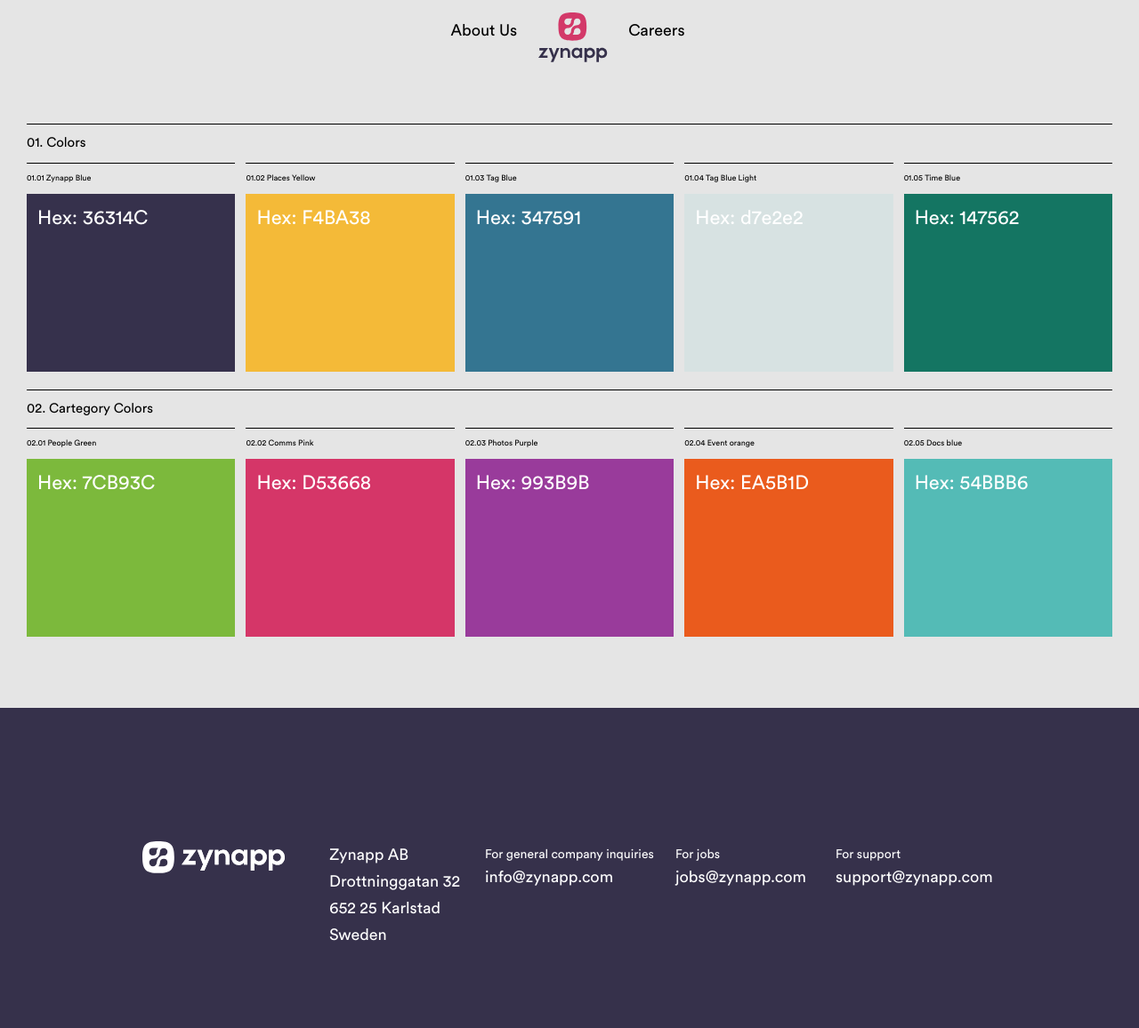
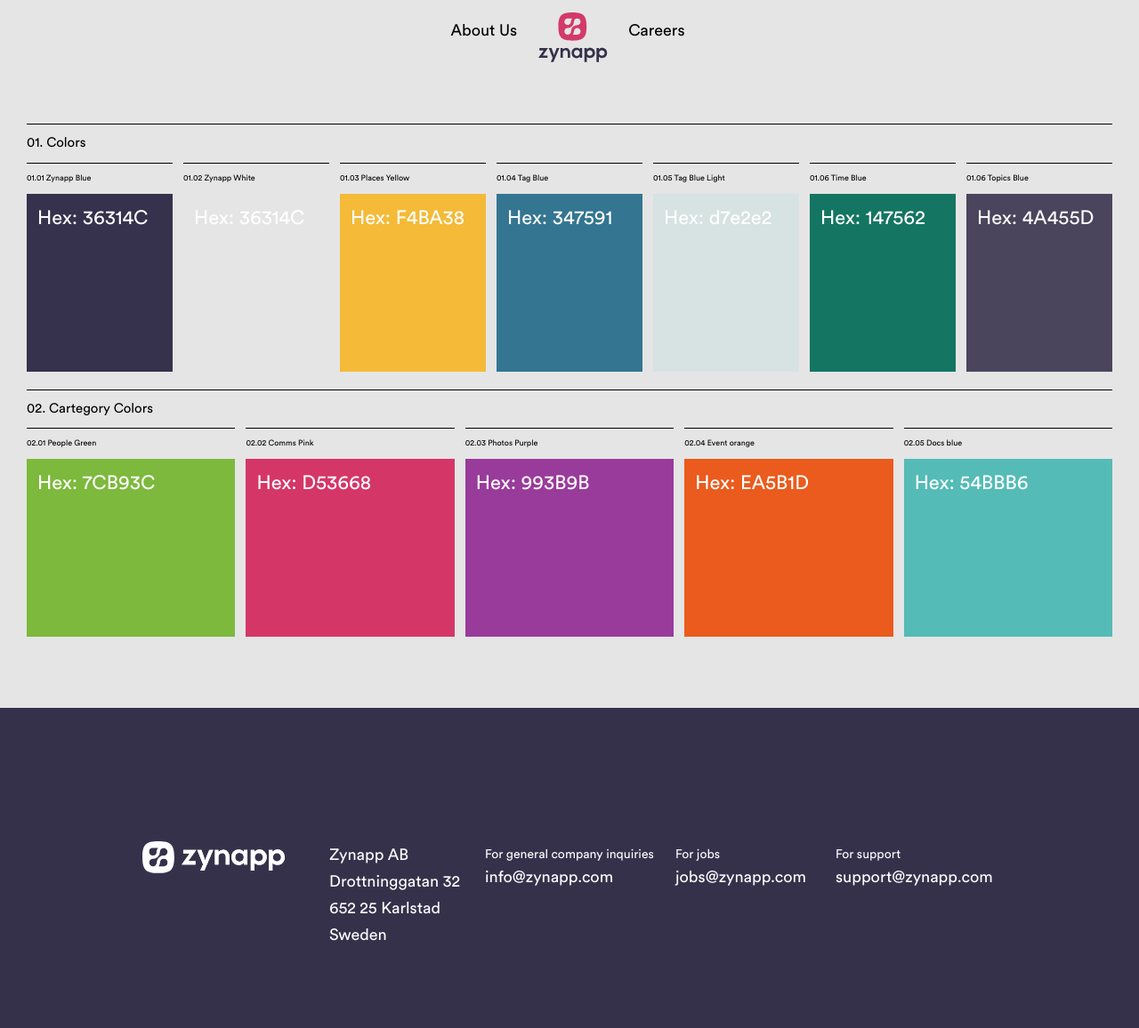
Before and after one commit to kristoffernolgren/zynapp, a Jekyll site: the page built from profile.html, in a window 1280 px wide. Shown: the whole page at 89% size. Built offline with Jekyll 4.4.1, drawn with Linux system fonts in a browser that asks for light colours.

Commit message:
more colors

```diff
--- a/profile.html
+++ b/profile.html
@@ -10,20 +10,28 @@
 			<p class="profile__subsection__color" style="background: #36314C;">Hex: 36314C</p>
 		</div>
 		<div class="profile__subsection">
-			<h2 class="profile__subsection__header">01.02 Places Yellow</h2>
+			<h2 class="profile__subsection__header">01.02 Zynapp White</h2>
+			<p class="profile__subsection__color" style="background: #fff, color: black;">Hex: 36314C</p>
+		</div>
+		<div class="profile__subsection">
+			<h2 class="profile__subsection__header">01.03 Places Yellow</h2>
 			<p class="profile__subsection__color" style="background: #F4BA38;">Hex: F4BA38</p>
 		</div>
 		<div class="profile__subsection">
-			<h2 class="profile__subsection__header">01.03 Tag Blue</h2>
+			<h2 class="profile__subsection__header">01.04 Tag Blue</h2>
 			<p class="profile__subsection__color" style="background: #347591;">Hex: 347591</p>
 		</div>
 		<div class="profile__subsection">
-			<h2 class="profile__subsection__header">01.04 Tag Blue Light</h2>
+			<h2 class="profile__subsection__header">01.05 Tag Blue Light</h2>
 			<p class="profile__subsection__color" style="background: #d7e2e2;">Hex: d7e2e2</p>
 		</div>
 		<div class="profile__subsection">
-			<h2 class="profile__subsection__header">01.05 Time Blue</h2>
+			<h2 class="profile__subsection__header">01.06 Time Blue</h2>
 			<p class="profile__subsection__color" style="background: #147562;">Hex: 147562</p>
+		</div>
+		<div class="profile__subsection">
+			<h2 class="profile__subsection__header">01.06 Topics Blue</h2>
+			<p class="profile__subsection__color" style="background: #4A455D;">Hex: 4A455D</p>
 		</div>
 	</div>
 </section>
```
